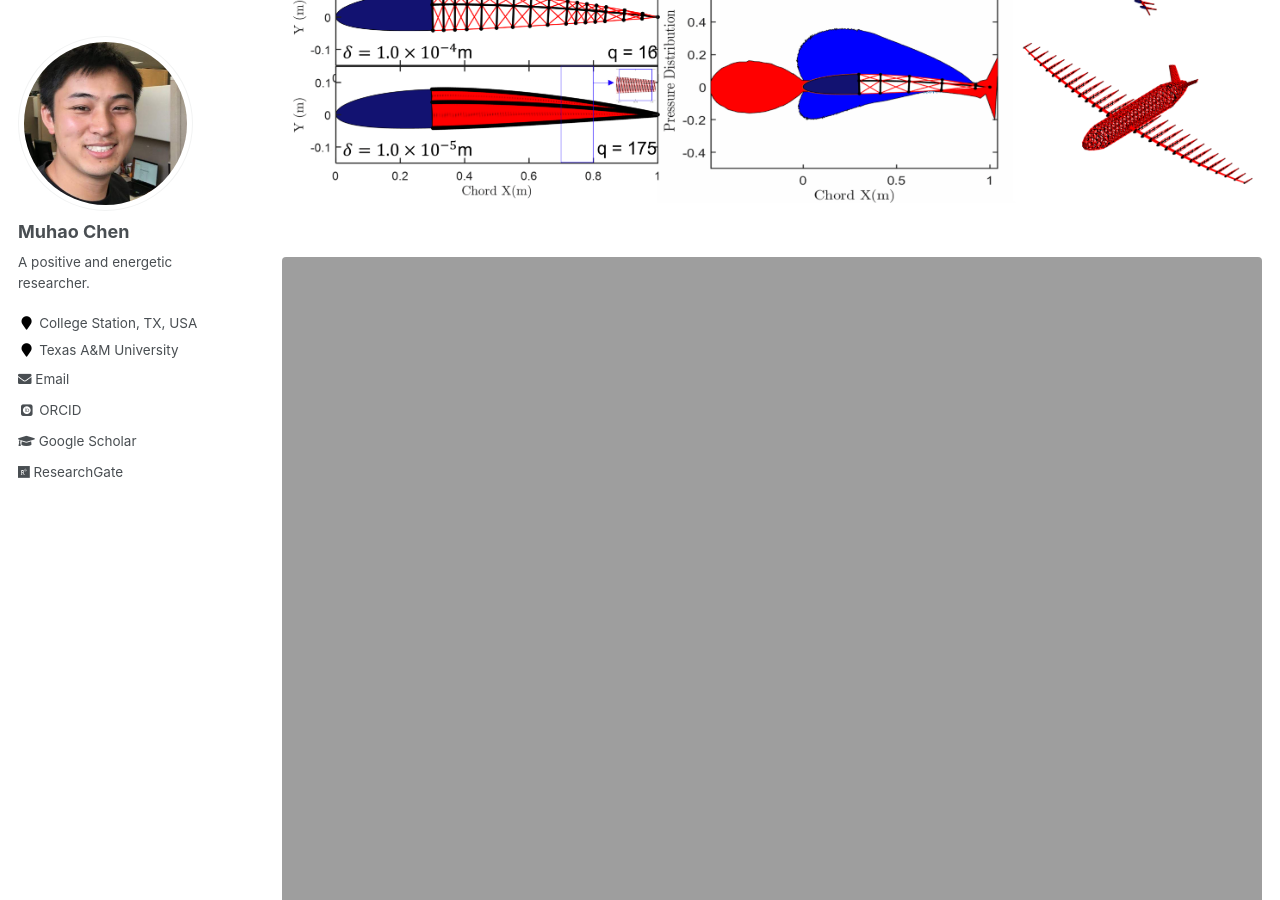
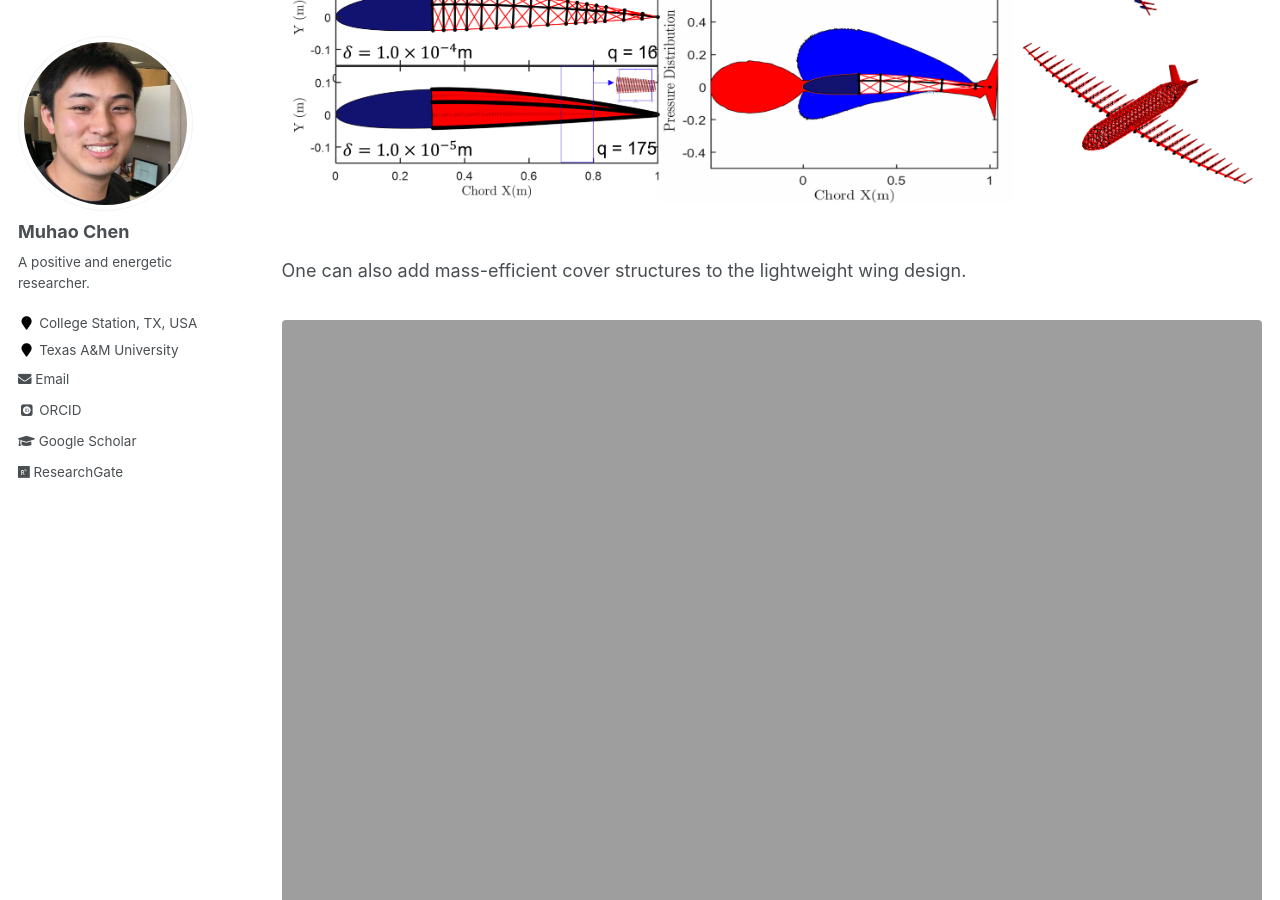
Before and after one commit to Muhao-Chen/muhao-chen.github.io, a Jekyll site: the page built from _pages/resources.md, in a window 1280 px wide and 900 px high, scrolled down 3075 px. Built offline with Jekyll 4.4.1, drawn with Linux system fonts in a browser that asks for light colours; some web fonts are replaced.

Commit message:
Update resources.md

```diff
--- a/_pages/resources.md
+++ b/_pages/resources.md
@@ -51,6 +51,7 @@ TsgFoil is software for foil-related studies, such as airfoils, airplane wings,
 
 <figure><img src="{{ site.url }}/images/rffi/tensegfoil.png" width="200"/></figure>
 
+One can also add mass-efficient cover structures to the lightweight wing design.
 
 <figure><img src="{{ site.url }}/images/rffi/Dbar_airfoil.png" width="200"/></figure>
 
```
